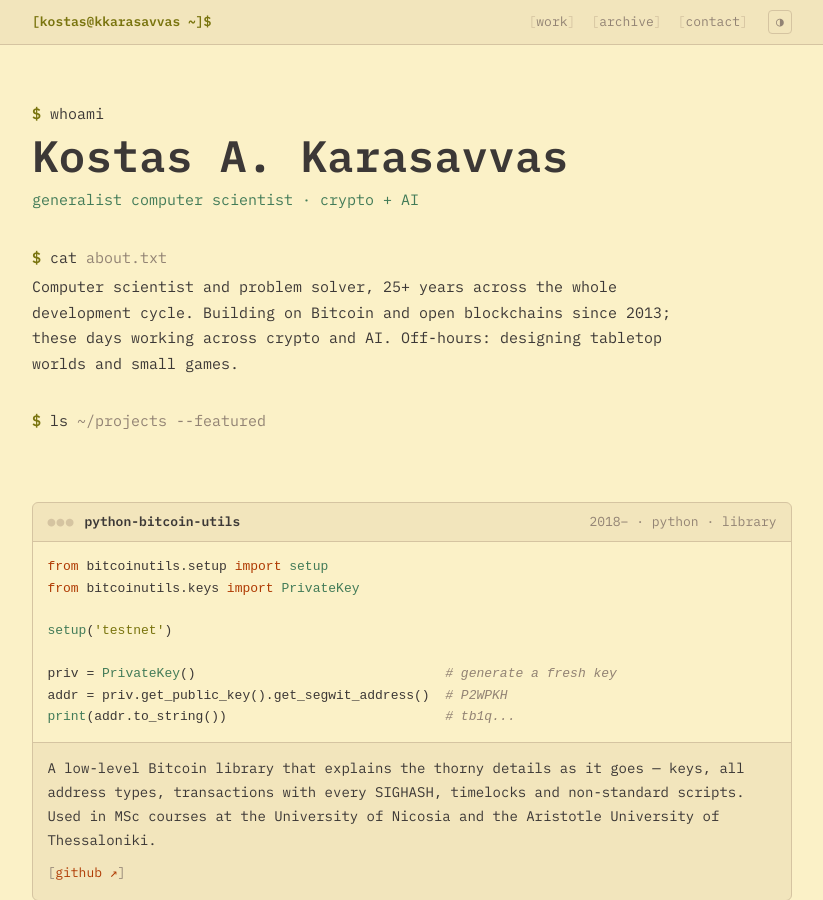
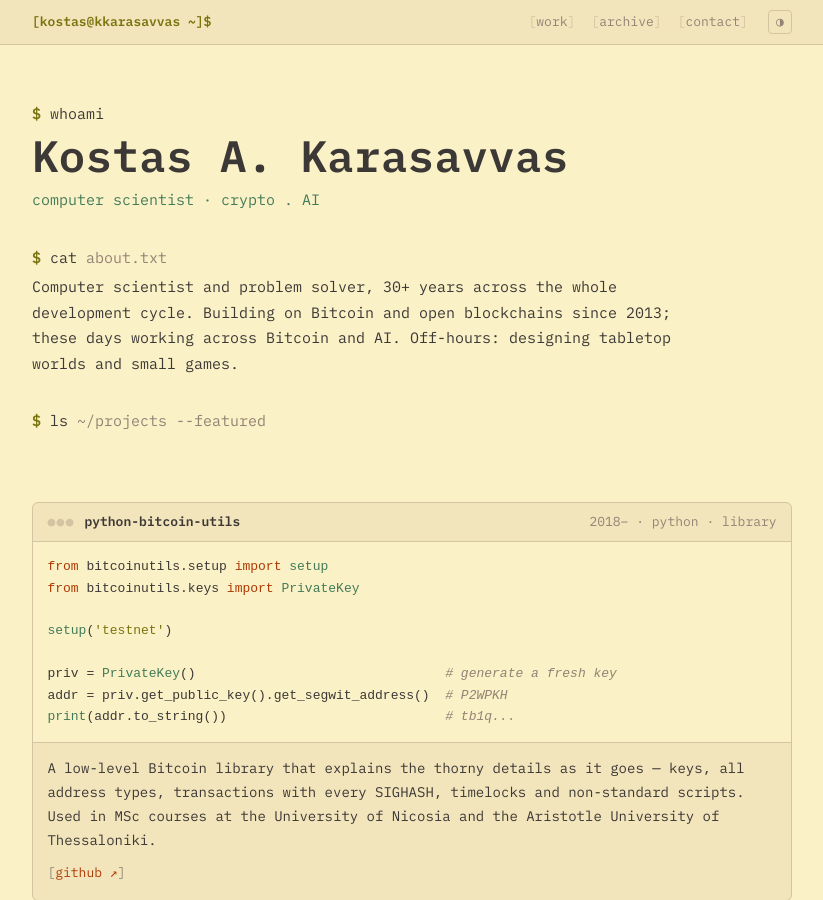
Before and after one commit to karask/karask.github.io, a Jekyll site: the page built from index.html, in a window 1280 px wide and 900 px high. Shown: the whole window, without its empty margins (228-1051 px from the left). Built offline with Jekyll 4.4.1, drawn with Linux system fonts in a browser that asks for light colours.

Commit message:
minor updates

```diff
--- a/index.html
+++ b/index.html
@@ -13,13 +13,13 @@ redirect_from:
     <span id="scramble-name" aria-hidden="true">Kostas A. Karasavvas</span>
     <span class="sr-only">Kostas A. Karasavvas</span>
   </h1>
-  <p class="tagline">generalist computer scientist · crypto + AI</p>
+  <p class="tagline">computer scientist · crypto . AI</p>
 
   <p class="cmd"><span class="sh">$</span> <span class="bin">cat</span> about.txt</p>
   <p class="intro">
-    Computer scientist and problem solver, 25+ years across the whole development
+    Computer scientist and problem solver, 30+ years across the whole development
     cycle. Building on Bitcoin and open blockchains since 2013; these days working
-    across crypto and AI. Off-hours: designing tabletop worlds and small games.
+    across Bitcoin and AI. Off-hours: designing tabletop worlds and small games.
   </p>
 
   <p class="cmd"><span class="sh">$</span> <span class="bin">ls</span> ~/projects --featured <span class="cursor" aria-hidden="true"></span></p>
```
